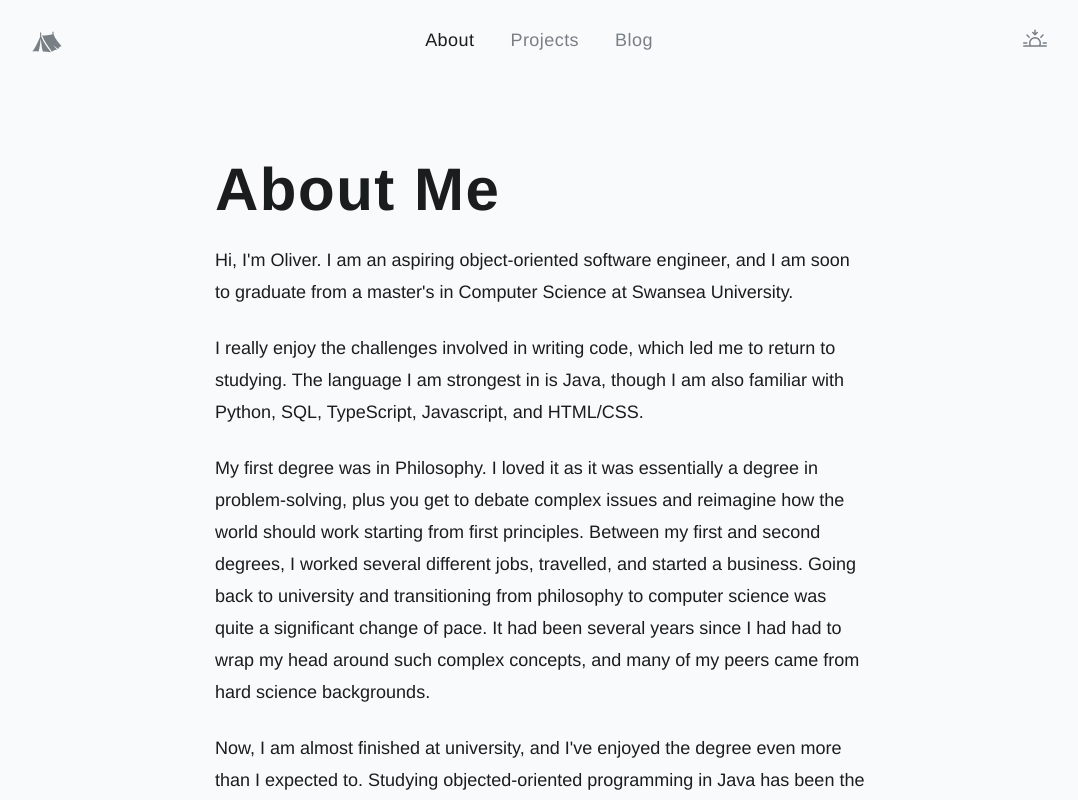
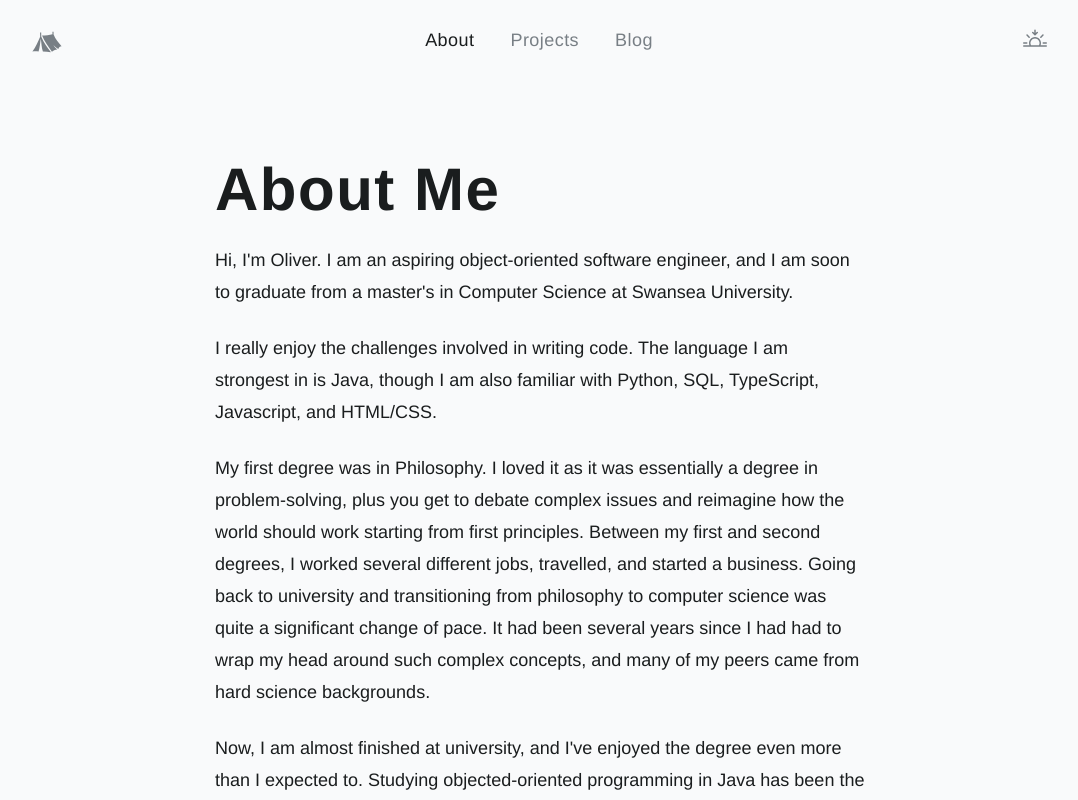
Before and after one commit to ORJackson/oliverr-website, a Next.js app: page /about in a window 1280 px wide. Shown: the top 800 px of the page, without its empty margins (97-1175 px from the left). Built offline with nearby package versions, Linux system fonts and the light colour scheme.

Commit message:
Update about.tsx

```diff
--- a/pages/about.tsx
+++ b/pages/about.tsx
@@ -16,7 +16,7 @@ const About = () => {
         </p>
 
         <p>
-          I really enjoy the challenges involved in writing code, which led me to return to studying. The language I am strongest in is Java, though I am also familiar with Python, SQL, TypeScript, Javascript, and HTML/CSS.
+          I really enjoy the challenges involved in writing code. The language I am strongest in is Java, though I am also familiar with Python, SQL, TypeScript, Javascript, and HTML/CSS.
         </p>
 
         <p>
```
